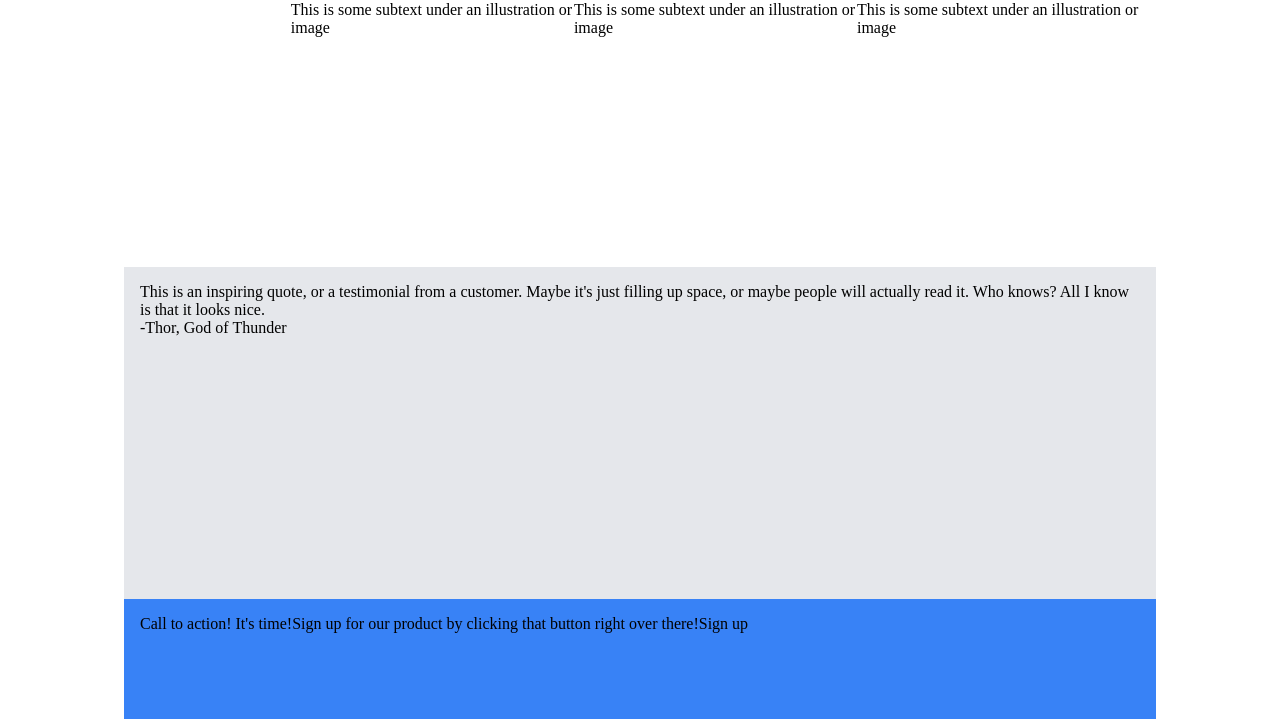
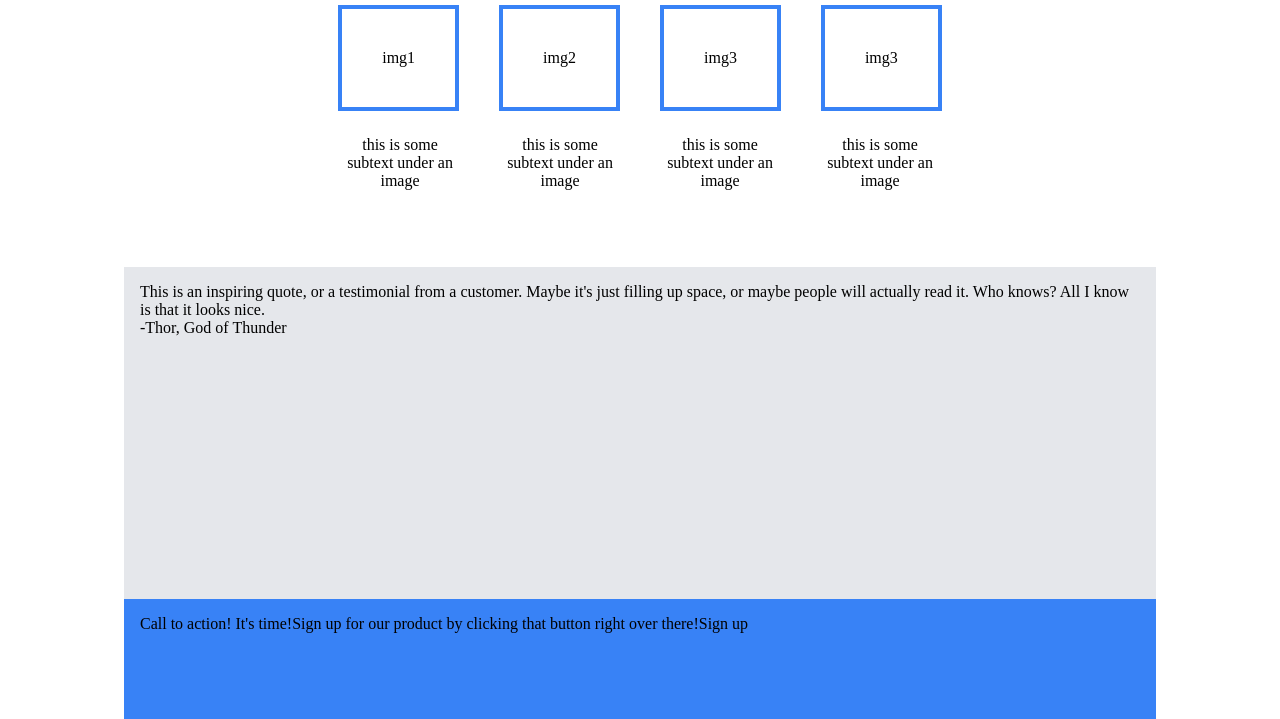
Before and after one commit to andreash94/FirstWebsite, a plain HTML site: page index.html in a window 1280 px wide. Shown: the part 381-1100 px from the top of the page. Drawn offline with Linux system fonts and the light colour scheme.

Commit message:
Complete second box html and css

```diff
--- a/index.html
+++ b/index.html
@@ -38,10 +38,22 @@
 
     <div class="box2white">
           <div class="somerandominformation">Some random information.</div>
-          <div class="image1"><p>img1</p>This is some subtext under an illustration or image</div>
-          <div class="image2"><p>img2</p>This is some subtext under an illustration or image</div>
-          <div class="image3"><p>img3</p>This is some subtext under an illustration or image</div>
+          <div class="box2-1">
+          <div class="image1">img1</div>
+          <div class="image2">img2</div>
+          <div class="image3">img3</div>
+          <div class="image4">img3</div>
+          </div>
+          <div class="box2-2">
+            <div class="subtext1">this is some subtext under an image</div>
+            <div class="subtext2">this is some subtext under an image</div>
+            <div class="subtext3">this is some subtext under an image</div>
+            <div class="subtext4">this is some subtext under an image</div>
+          </div>
     </div>
+
+
+
 
 
     <div class="box3grey">
--- a/style.css
+++ b/style.css
@@ -76,10 +76,6 @@
   }
 
 
-
-
-
-
   .Headerlogo,
   .websiteawesome,
   .websitesubtext,
@@ -92,16 +88,52 @@
 
   }
 
-
   .box2white {
     height: 300px;
     width: 1000px;
     padding: 16px;
     display: flex;
-    flex-direction:row;
+    flex-direction:column;
+    align-items: center;
     margin: auto;
 
   }
+  .box2-1{
+    display: flex;
+    flex-direction: row;
+  }
+  .box2-2{
+    display: flex;
+    flex-direction: row;
+  }
+
+  .image1,
+  .image2,
+  .image3,
+  .image4 {
+    border: 4px solid #3882f6;
+    padding: 40px;
+    margin: 20px;
+  }
+
+  .subtext1,
+  .subtext2,
+  .subtext3,
+  .subtext4 {
+    width: 120px;
+    margin: 20px;
+    margin-top: 5px;
+    text-align: center;
+  }
+  .somerandominformation {
+    font-size: 30px;
+    font-weight: bolder;
+  }
+
+
+
+
+
 
   .box3grey {
     height: 300px;
```
